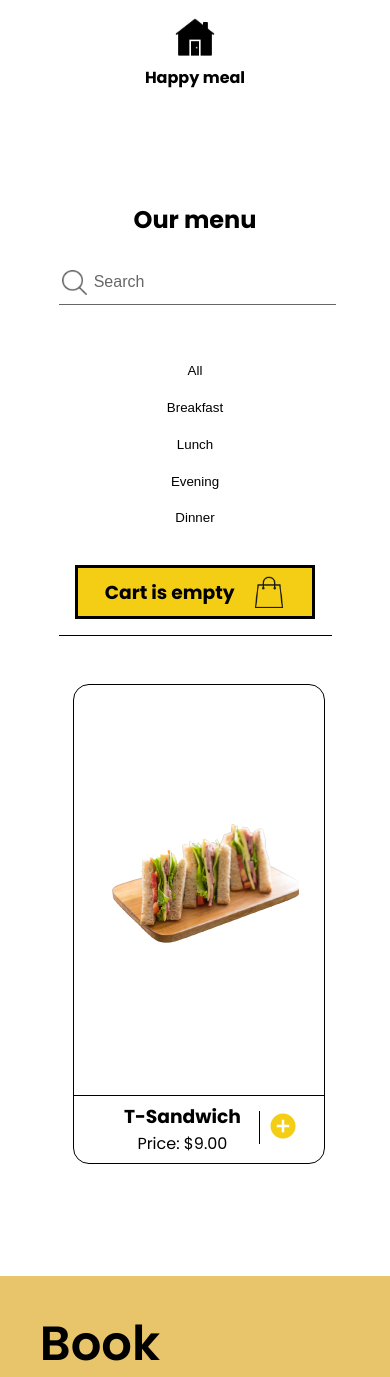
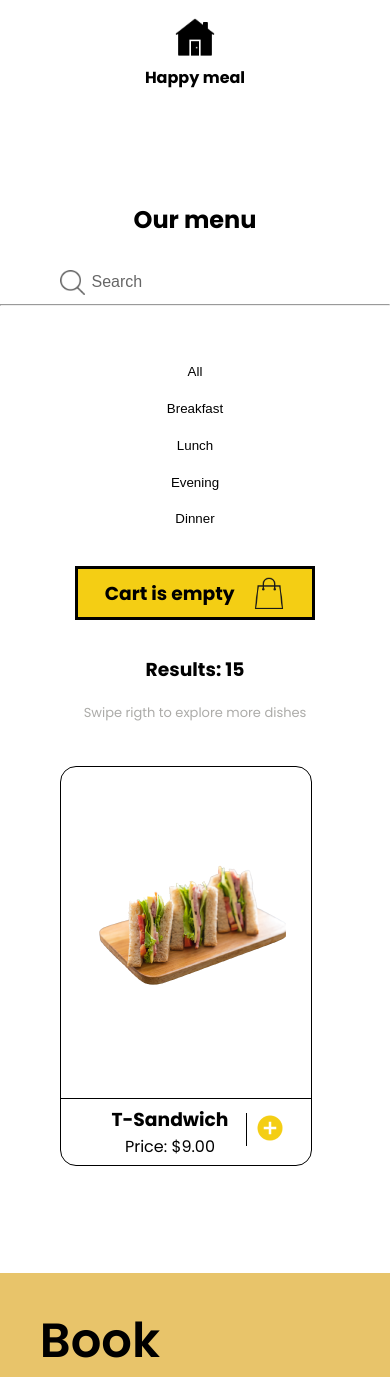
Before and after one commit to Eslamzaid/LittleLemon, a React (Vite) app in the folder LittleLemon/: page / in a window 390 px wide. Shown: the part 1051-2428 px from the top of the page. Built offline with nearby package versions, Linux system fonts and the light colour scheme; a web font is replaced by a local one.

Commit message:
The search / menu

```diff
--- a/LittleLemon/src/Layouts/Main/SearchF/SearchD.js
+++ b/LittleLemon/src/Layouts/Main/SearchF/SearchD.js
@@ -6,6 +6,7 @@ const MenuD = [
         name: 'T-Sandwich',
         category: 'breakfast',
         price: 9,
+        theSpecial: 'theSpecial'
     },
     {
         id: 2,
@@ -118,6 +119,7 @@ const MenuD = [
         name: "Rish salad",
         category: "dinner",
         price: 40,
+        theSpecial2: 'theSpecial2'
     },
 ]
 
--- a/LittleLemon/src/Layouts/Main/SearchF/SearchF.css
+++ b/LittleLemon/src/Layouts/Main/SearchF/SearchF.css
@@ -42,7 +42,6 @@
     border: none;
     cursor: pointer;
     border: none;
-    /* border: 1px solid red; */
 }
 
 .FSButton input::placeholder {
@@ -65,7 +64,7 @@
     justify-content: left;
     gap: 0.5rem;
     padding: 1rem 0rem;
-    border-bottom: 1px solid black;
+    /* border-bottom: 1px solid black; */
 }
 
 .SSection button {
@@ -98,6 +97,7 @@
     color: black;
     cursor: pointer;
     transition: ease-in-out 0.2s;
+    font-size: 1em;
 }
 
 .TheLin:hover {
@@ -201,6 +201,10 @@
 
 }
 
+#BYEBYE {
+    display: none;
+}
+
 .BottomPartFirst {
     text-align: center;
     margin-left: 2rem;
@@ -224,11 +228,37 @@
 }
 
 
+#Willbechaned {
+    margin: 1em 0em;
+}
+
+#Willbechaned2 {
+    display: none;
+}
+
 /*! Media  */
 
 @media screen and (max-width: 793px) {
+
+    #BYEBYE {
+        display: block;
+    }
+
+    .TheFather {
+        width: 100%;
+        /* display: flex;
+        flex-direction: column;
+        align-items: center; */
+    }
+
     .FSButton {
         width: fit-content;
+        display: flex;
+        justify-content: center;
+        align-items: center;
+        width: 50%;
+        margin-left: 25%;
+        border: white;
     }
 
     .SSection {
@@ -243,26 +273,48 @@
 
     }
 
+
+    #Willbechaned2 {
+        display: block;
+        font-size: small;
+        color: #75746f;
+        opacity: 0.6;
+    }
+
     .TSection {
-        /* grid-template-rows: 1fr 1fr; */
         /* width: fit-content; */
         /* margin: 0; */
+        /* padding-left: 3.4em;
+        padding-right: 19.5em; */
+        display: flex;
+        align-items: center;
+        justify-content: space-between;
         margin-bottom: 6em;
-        display: flex;
         overflow: scroll;
         border-top-left-radius: 0;
         border-top-right-radius: 0;
-        width: 30em;
-        padding-left: 3.9em;
+        width: 100%;
         position: relative;
-        right: 5em;
         z-index: 1;
+        gap: 5.9vw;
+    }
 
-        /* max-height: 35em; */
+    #Theimgs {
+        width: 250PX;
+        pointer-events: none;
+    }
+
+    #theSpecial {
+        margin-left: 15.5vw;
+    }
+
+    #theSpecial2 {
+        /* margin-right: 7em; */
+
     }
 
     .Cards {
-        /* flex-direction: row; */
-        margin: 1em 2rem;
+        margin: 0.7em 2rem;
+        height: 25rem;
     }
 }
--- a/LittleLemon/src/Layouts/Main/SearchF/SearchF.jsx
+++ b/LittleLemon/src/Layouts/Main/SearchF/SearchF.jsx
@@ -36,6 +36,7 @@ function SearchF() {
             onChange={(e) => setQuiry(e.target.value)}
           ></input>
         </div>
+        <hr id="BYEBYE" />
       </section>
       <section className="SSection">
         <button onClick={() => setItem(MenuD)}>All</button>
@@ -54,10 +55,11 @@ function SearchF() {
           >
             <div className="LeftSide">
               <h3 className="LeftSideCu">
-                {totalItems == 0 ? "Cart is empty" : "Check out"}
-              </h3>
-              <h3 className="LeftSideCu">
-                {totalItems == 0 ? "" : `(${totalItems})`}
+                {totalItems == 0
+                  ? "Cart is empty"
+                  : totalItems == 0
+                  ? ""
+                  : ` Check out (${totalItems})`}
               </h3>
             </div>
             <img src={Sho} id="Shopping" />
@@ -65,6 +67,8 @@ function SearchF() {
         </div>
       </section>
 
+      <h3 id="Willbechaned">Results: {item.length}</h3>
+      <p id="Willbechaned2">Swipe rigth to explore more dishes</p>
       <section className="TSection">
         {item
           .filter(
@@ -73,9 +77,10 @@ function SearchF() {
               itemm.name.includes(quiry)
           )
           .map((ele) => {
-            const { id, image, name, price, alt } = ele;
+            const { id, image, name, price, alt, theSpecial, theSpecial2 } =
+              ele;
             return (
-              <div key={id} className="Cards">
+              <div key={id} id={theSpecial || theSpecial2} className="Cards">
                 <div className="FirstPart">
                   <img src={image} alt={alt} id="Theimgs" />
                 </div>
@@ -93,7 +98,6 @@ function SearchF() {
               </div>
             );
           })}
-          {item.length == 15 ? <h1>hi</h1> : <h2>SO</h2>}
       </section>
     </article>
   );
```
